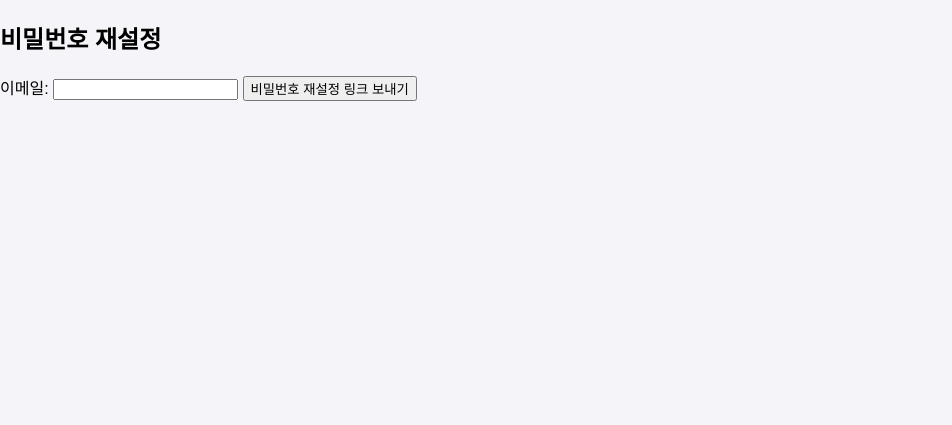
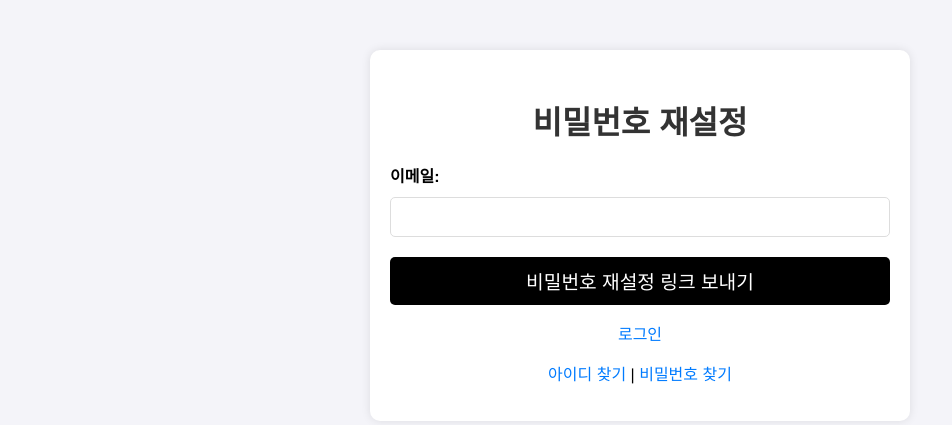
Before and after one commit to leesuoh/car_ledger, a PHP site: page /reset_password.php in a window 1280 px wide. Shown: the top 425 px of the page, without its empty margins (0-952 px from the left). Run offline with PHP 8.4, Linux system fonts and the light colour scheme.

Commit message:
8번째 커밋
수정된 내용:
1. 아이디 찾기 / 비밀번호 찾기 부분 프론트 개선
2. 비밀번호 찾기 기능에서 '메일로 비밀번호 재설정 링크 보내기' 기능은 구현 가능하나, 메일을 보낼 때 SMTP 서버나 이메일 발송 서비스에 따라 비용이 발생할 수 있다. 따라서 하는척까지만 구현함.

```diff
--- a/reset_password.php
+++ b/reset_password.php
@@ -16,11 +16,20 @@ if ($_SERVER["REQUEST_METHOD"] == "POST") {
         $stmt->execute();
 
         $reset_link = "http://yourdomain.com/reset_password_form.php?token=$token";
-        mail($email, "비밀번호 재설정 요청", "비밀번호를 재설정하려면 다음 링크를 클릭하세요: $reset_link");
 
-        echo "비밀번호 재설정 링크를 이메일로 보냈습니다.";
+        // 메일 발송
+        $to = $email;
+        $subject = "비밀번호 재설정 요청";
+        $message = "비밀번호를 재설정하려면 다음 링크를 클릭하세요: $reset_link";
+        $headers = "From: no-reply@yourdomain.com";
+
+        if (mail($to, $subject, $message, $headers)) {
+            echo "<script>alert('비밀번호 재설정 링크를 이메일로 보냈습니다.');</script>";
+        } else {
+            echo "<script>alert('이메일 발송에 실패했습니다. 다시 시도해주세요.');</script>";
+        }
     } else {
-        echo "입력한 이메일에 해당하는 계정이 없습니다.";
+        echo "<script>alert('입력한 이메일에 해당하는 계정이 없습니다.');</script>";
     }
 }
 ?>
@@ -32,6 +41,79 @@ if ($_SERVER["REQUEST_METHOD"] == "POST") {
     <meta name="viewport" content="width=device-width, initial-scale=1.0">
     <title>비밀번호 재설정</title>
     <link rel="stylesheet" href="style.css">
+    <style>
+        body {
+            background-color: #f4f4f9;
+            font-family: 'Helvetica Neue', Helvetica, Arial, sans-serif;
+            margin: 0;
+            padding: 0;
+        }
+
+        .form-container {
+            width: 100%;
+            max-width: 500px;
+            margin: 50px auto;
+            padding: 20px;
+            background-color: #fff;
+            box-shadow: 0 0 10px rgba(0, 0, 0, 0.1);
+            border-radius: 10px;
+        }
+
+        .form-container h2 {
+            margin-bottom: 20px;
+            font-size: 2em;
+            color: #333;
+            text-align: center;
+        }
+
+        .form-container form {
+            display: flex;
+            flex-direction: column;
+        }
+
+        .form-container label {
+            margin-bottom: 10px;
+            font-weight: bold;
+        }
+
+        .form-container input {
+            margin-bottom: 20px;
+            padding: 10px;
+            font-size: 1em;
+            border: 1px solid #ddd;
+            border-radius: 5px;
+        }
+
+        .form-container button {
+            padding: 10px;
+            font-size: 1.2em;
+            color: #fff;
+            background-color: #000;
+            border: none;
+            border-radius: 5px;
+            cursor: pointer;
+            transition: background-color 0.3s ease;
+        }
+
+        .form-container button:hover {
+            background-color: #555;
+        }
+
+        .form-container .link {
+            margin-top: 10px;
+            text-align: center;
+        }
+
+        .form-container .link a {
+            color: #007bff;
+            text-decoration: none;
+            transition: color 0.3s ease;
+        }
+
+        .form-container .link a:hover {
+            color: #0056b3;
+        }
+    </style>
 </head>
 <body>
     <div class="form-container">
@@ -41,6 +123,10 @@ if ($_SERVER["REQUEST_METHOD"] == "POST") {
             <input type="email" id="email" name="email" required>
             <button type="submit">비밀번호 재설정 링크 보내기</button>
         </form>
+        <div class="link">
+            <p><a href="login.php">로그인</a></p>
+            <p><a href="find_username.php">아이디 찾기</a> | <a href="reset_password.php">비밀번호 찾기</a></p>
+        </div>
     </div>
 </body>
 </html>
```
Also changed, not shown: find_username.php (+88 -2 lines).
